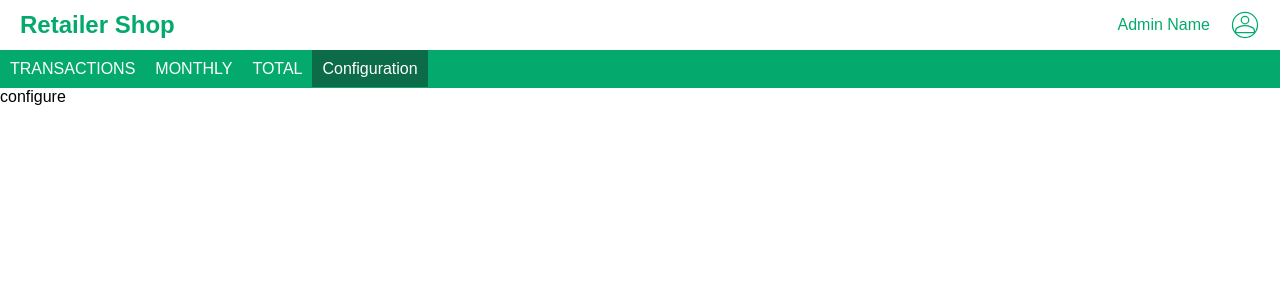
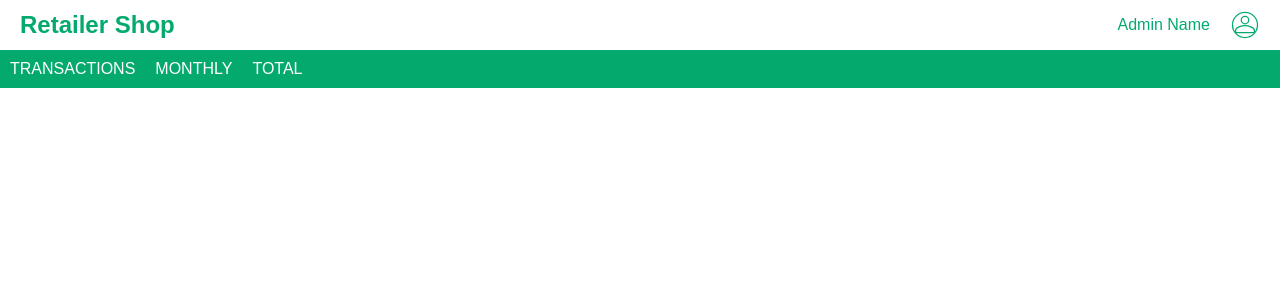
Before and after one commit to aditya-vardhan/rewards, a React (Create React App) app: page /configure in a window 1280 px wide. Shown: the top 300 px of the page. Built offline with nearby package versions, Linux system fonts and the light colour scheme.

Commit message:
removed config file

```diff
--- a/src/App.js
+++ b/src/App.js
@@ -1,6 +1,5 @@
 import { Route, Routes } from 'react-router-dom';
 import Header from './components/Header';
-import Configuration from './components/Configuration';
 import TransactionRewards from './components/TransactionRewards';
 import MonthlyRewards from './components/MonthlyRewards';
 import TotalRewards from './components/TotalRewards';
@@ -14,7 +13,6 @@ function App() {
         <Route path='/' element={<TransactionRewards />} />
         <Route path='/monthly' element={<MonthlyRewards />} />
         <Route path='/total' element={<TotalRewards />} />
-        <Route path='/configure' element={<Configuration />} />
       </Routes>
     </div>
   );
--- a/src/components/Configuration.js
+++ /dev/null
@@ -1,5 +0,0 @@
-function Configuration() {
-    return <div>configure</div>
-}
-
-export default Configuration;
--- a/src/utils/utils.js
+++ b/src/utils/utils.js
@@ -11,9 +11,5 @@ export const pages = [{
     id: 'total',
     path: '/total',
     name: 'TOTAL'
-},
-{
-    id: 'configure',
-    path: '/configure',
-    name: 'Configuration'
-}];
+}
+];
```
